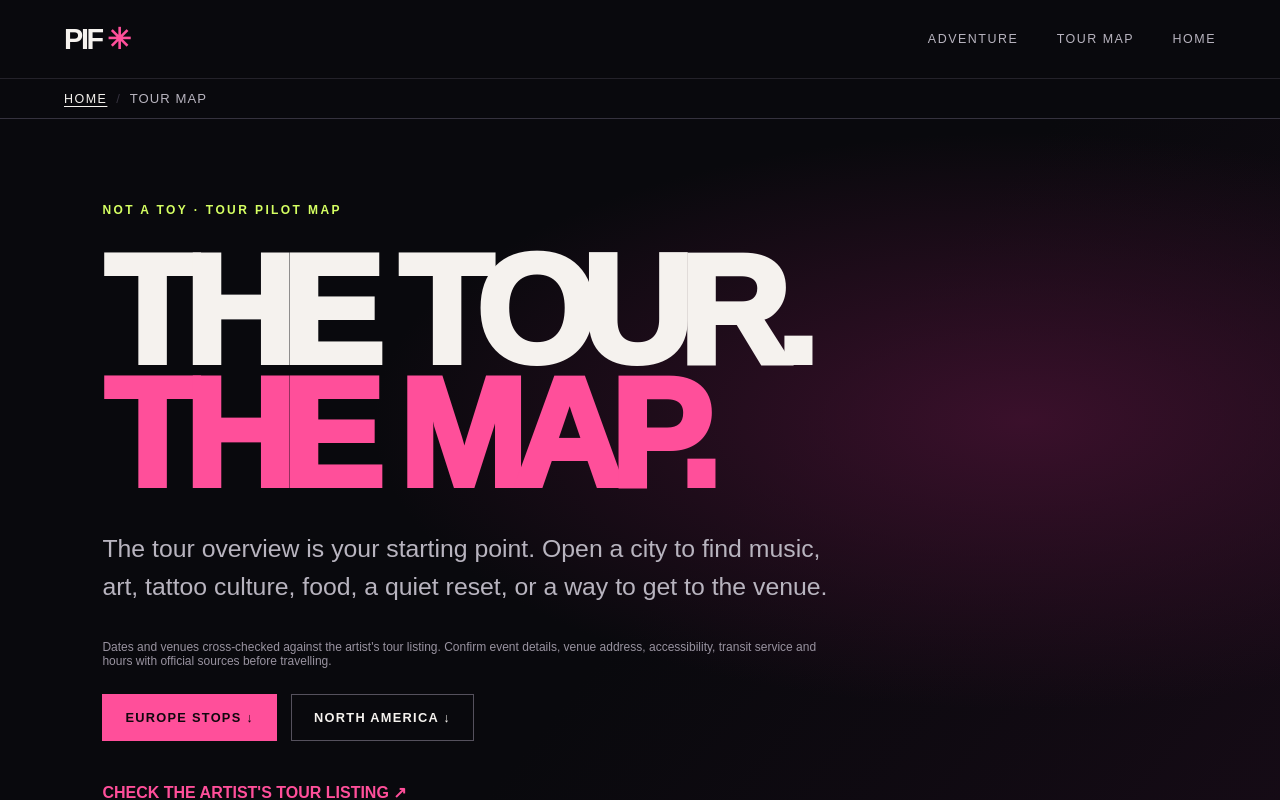
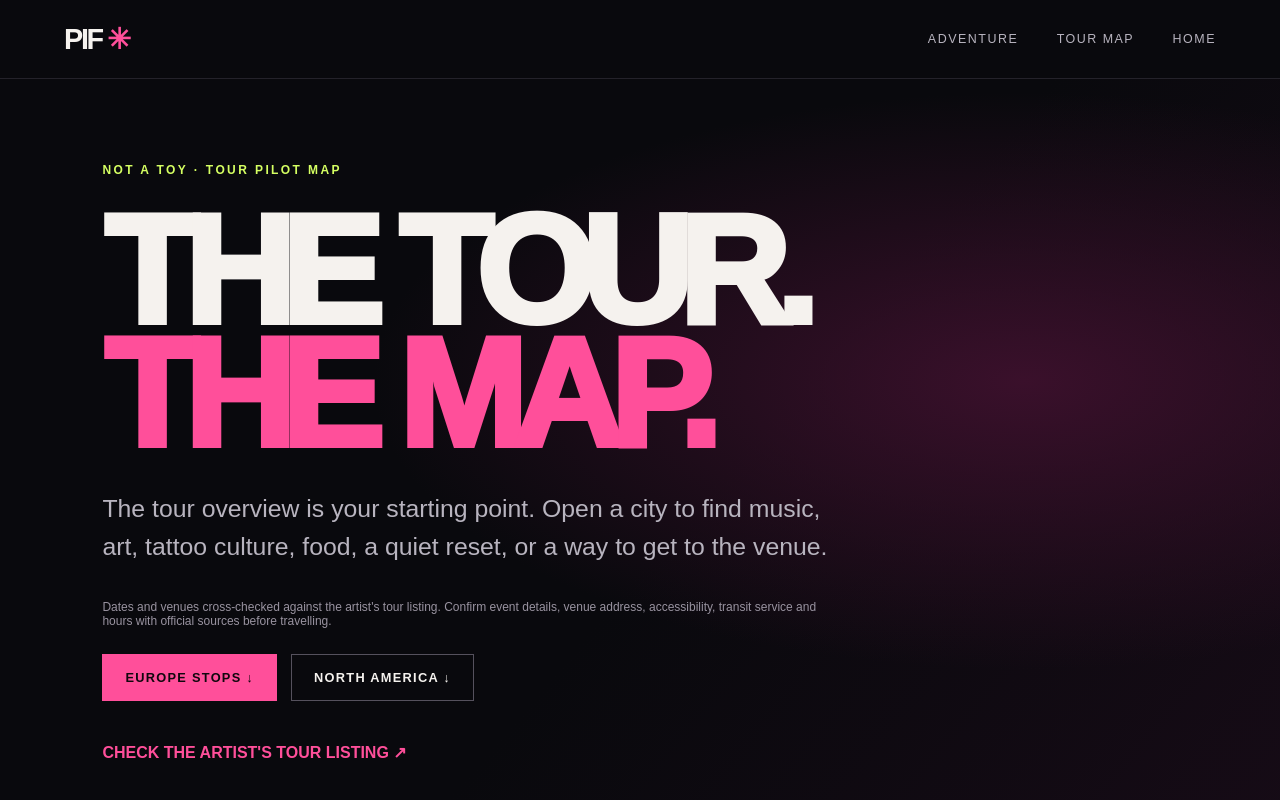
Before and after one commit to Loptr-Lab/pay-it-forward, a Next.js app: page /route in a window 1280 px wide. Shown: the top 800 px of the page. Built offline with nearby package versions, Linux system fonts and the light colour scheme.

Commit message:
Keep breadcrumb schema without visible duplicate navigation

```diff
--- a/src/app/components/Breadcrumbs.tsx
+++ b/src/app/components/Breadcrumbs.tsx
@@ -1,5 +1,3 @@
-import Link from "next/link";
-
 const site = "https://loptr-lab.github.io/pay-it-forward";
 
 type Crumb = { label: string; href: string };
@@ -16,18 +14,5 @@ export default function Breadcrumbs({ items }: { items: Crumb[] }) {
     })),
   };
 
-  return (
-    <>
-      <nav className="breadcrumbs" aria-label="Breadcrumb">
-        <ol>
-          {items.map((item, index) => (
-            <li key={item.href}>
-              {index < items.length - 1 ? <Link href={item.href}>{item.label}</Link> : <span aria-current="page">{item.label}</span>}
-            </li>
-          ))}
-        </ol>
-      </nav>
-      <script type="application/ld+json" dangerouslySetInnerHTML={{ __html: JSON.stringify(structuredData) }} />
-    </>
-  );
+  return <script type="application/ld+json" dangerouslySetInnerHTML={{ __html: JSON.stringify(structuredData) }} />;
 }
```
